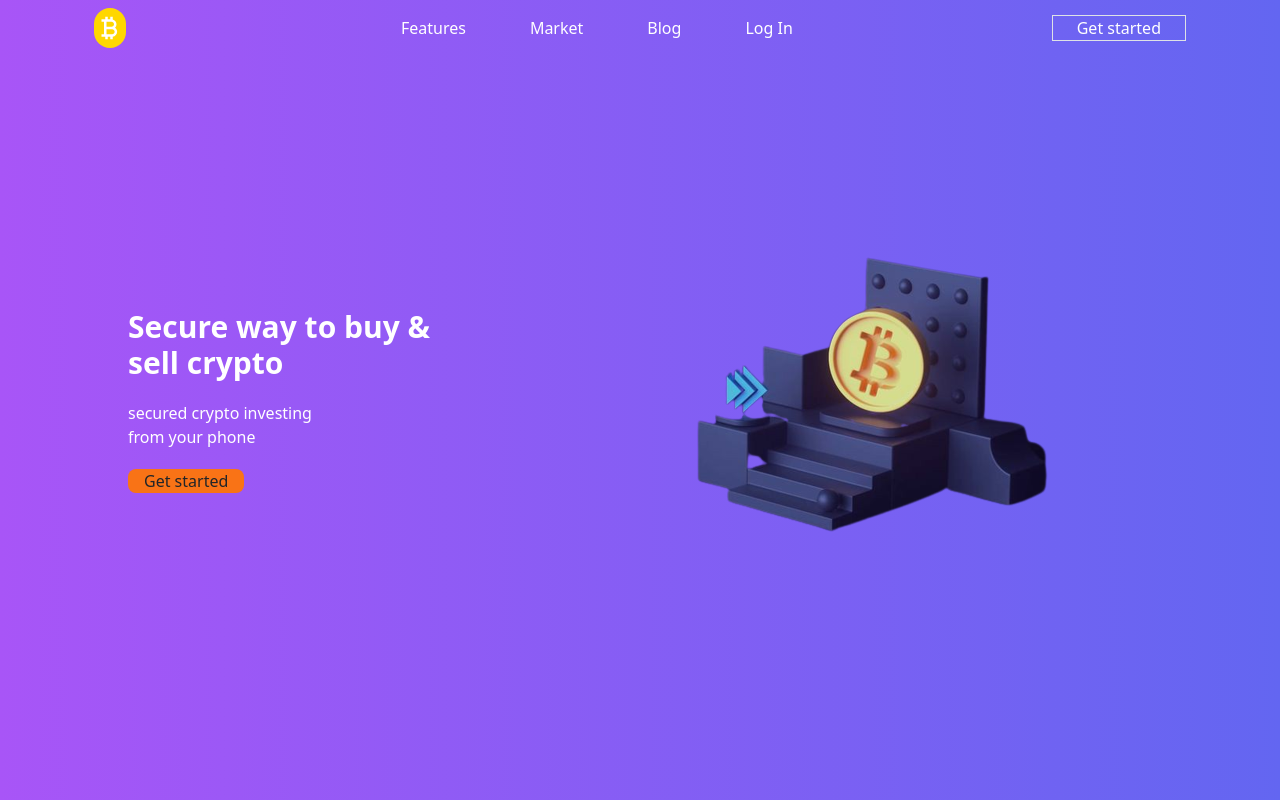
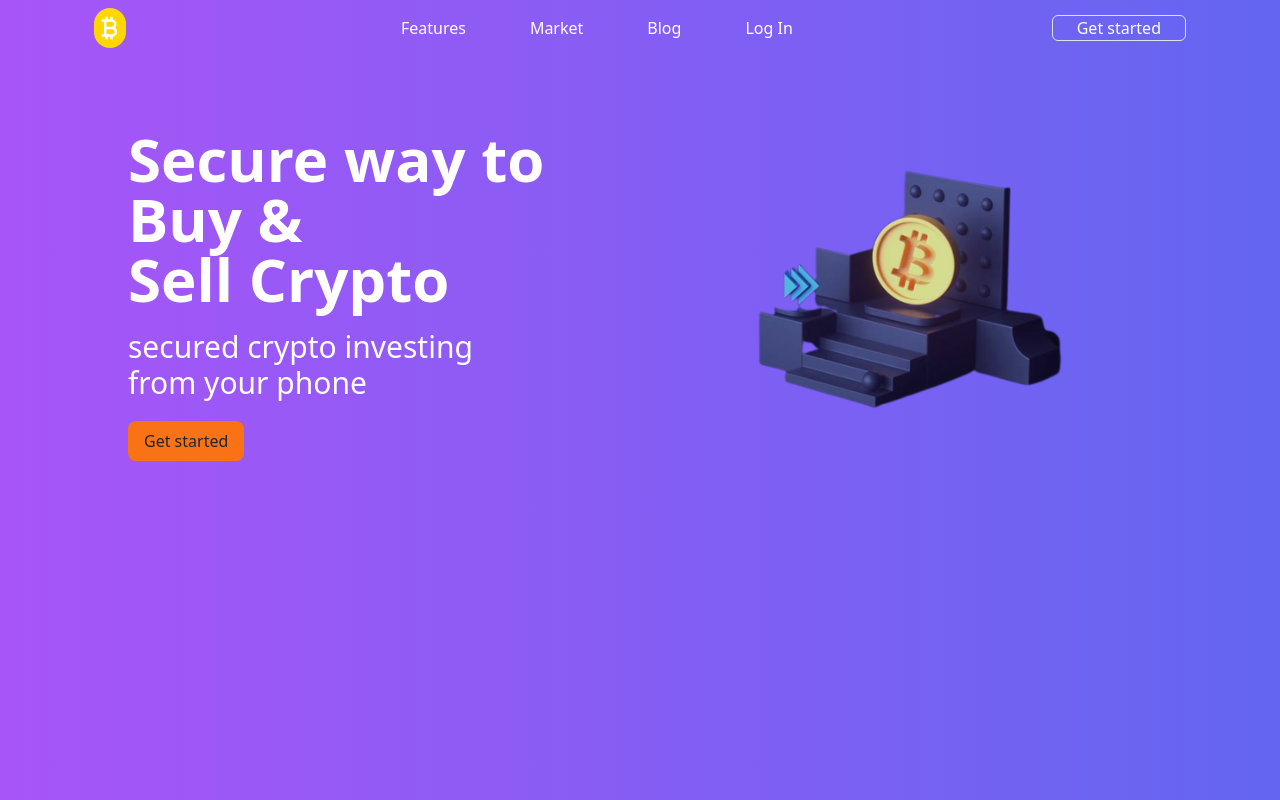
Before and after one commit to Mishael-Git/Crypto-Coin, a React (Vite) app: page / in a window 1280 px wide. Built offline with nearby package versions, Linux system fonts and the light colour scheme.

Commit message:
layout check

```diff
--- a/src/components/Home.jsx
+++ b/src/components/Home.jsx
@@ -14,19 +14,19 @@ function Home() {
   }, []);
 
   return (
-    <div className="  md:flex md:flex-row sm:flex-col justify-between items-center px-[10%]  py-[10%] ">
+    <div className="  md:flex md:flex-row sm:flex-col justify-between items-center px-[10%]  py-[4%] ">
 <div className="space-y-5">
-      <div>
-      <h1 className="text-3xl font-bold text-white">Secure way to buy &</h1>
-        <h1 className="text-3xl font-bold text-white">sell crypto</h1>
+      <div className="">
+      <h1 className="text-6xl font-bold text-white">Secure way to Buy & </h1>
+        <h1 className="text-6xl font-bold text-white">Sell Crypto</h1>
       </div>
       <div>
-      <p class="text-white">secured crypto investing</p>
-       <p class="text-white">from your phone</p>
+      <p class="text-white text-3xl">secured crypto investing</p>
+       <p class="text-white text-3xl">from your phone</p>
       </div>
 
       <div className="md:w-[40%] sm:w-[40%]  ">
-        <button className="px-3 bg-orange-500 duration-300  ease-in rounded-lg hover:text-white">Get started</button>
+        <button className="px-3 py-2 bg-orange-500 duration-300  ease-in rounded-lg hover:text-white">Get started</button>
       </div>
      </div>
      <div>
--- a/src/components/Navbar.jsx
+++ b/src/components/Navbar.jsx
@@ -22,7 +22,7 @@ function Top() {
        <Nav.Link href="#log in" > <p class="text-white px-4 hover:text-slate-500">Log In </p></Nav.Link>
         </Nav>
       <Nav className="ms-auto">
-        <div className="border">
+        <div className="border rounded-md">
         <button class="text-white px-4 ">Get started</button>
         </div>
       </Nav>
```
